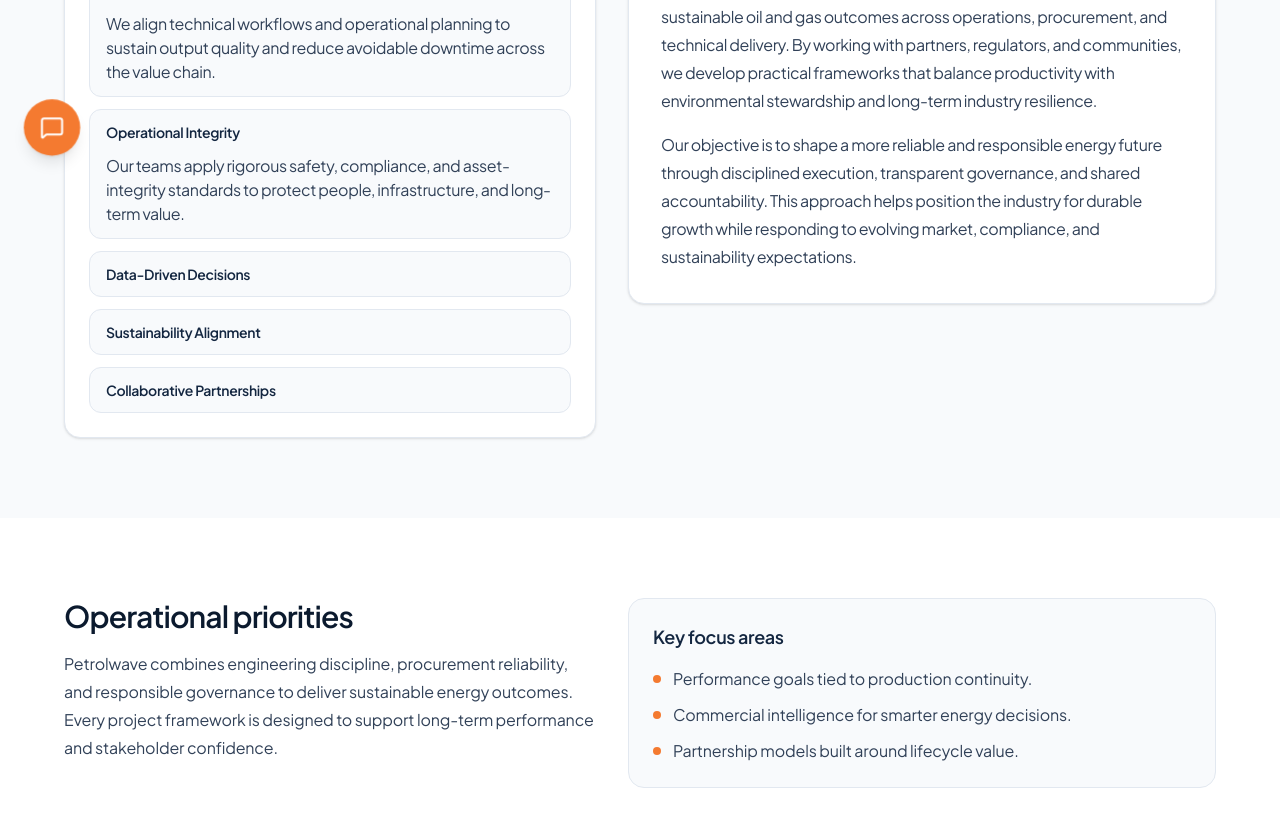
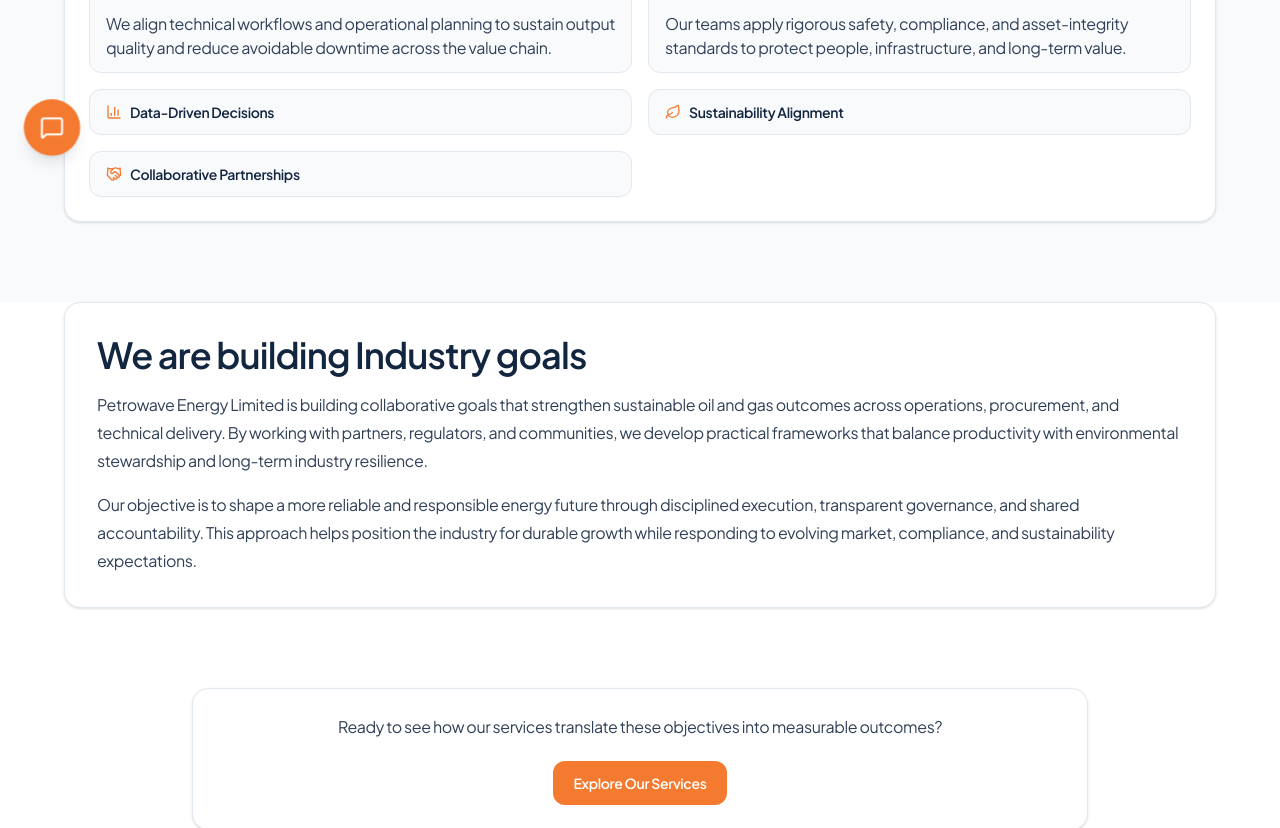
Before and after one commit to Craigmindset/petrowave, a Next.js app: page /who-we-are/oil-gas-objective in a window 1280 px wide. Shown: the part 620-1448 px from the top of the page. Built offline with nearby package versions, Linux system fonts and the light colour scheme.

Commit message:
added code

```diff
--- a/src/app/admin/dashboard/layout.tsx
+++ b/src/app/admin/dashboard/layout.tsx
@@ -76,10 +76,10 @@
 
   return (
     <main className="min-h-screen bg-[#eef3f7]">
-      <div className="mx-auto grid min-h-screen w-full max-w-[1600px] lg:grid-cols-[auto_1fr]">
+      <div className="mx-auto grid min-h-screen w-full max-w-400 lg:grid-cols-[auto_1fr]">
         <aside
           className={`fixed inset-y-0 left-0 z-40 border-r border-slate-200 bg-white shadow-xl transition-transform duration-300 lg:sticky lg:top-0 lg:translate-x-0 lg:shadow-none ${
-            sidebarCollapsed ? "w-[92px]" : "w-[280px]"
+            sidebarCollapsed ? "w-23" : "w-70"
           } ${mobileNavOpen ? "translate-x-0" : "-translate-x-full lg:translate-x-0"}`}
         >
           <div className="flex h-full flex-col p-4">
--- a/src/app/services/page.tsx
+++ b/src/app/services/page.tsx
@@ -303,7 +303,7 @@
                 </div>
 
                 <div className="overflow-hidden rounded-xl border border-slate-200 bg-slate-100">
-                  <div className="relative h-full min-h-[240px] w-full">
+                  <div className="relative h-full min-h-60 w-full">
                     <Image
                       src={service.image}
                       alt={service.title}
--- a/src/app/who-we-are/about-us/page.tsx
+++ b/src/app/who-we-are/about-us/page.tsx
@@ -23,7 +23,6 @@
   },
   {
     title: "Resilience",
-    body: "We remain focused and determined, overcoming challenges with strength, innovation, and a results-driven mindset.",
     Icon: Flame,
   },
   {
@@ -118,18 +117,26 @@
                 every project.
               </p>
 
-              <Link
-                href="/who-we-are/oil-gas-objective"
-                className="mt-6 inline-flex items-center rounded-xl bg-[#f47a30] px-5 py-3 text-sm font-semibold tracking-tight text-white transition hover:bg-[#ff8a3d]"
-              >
-                Our Objectives
-              </Link>
+              <div className="mt-6 flex flex-col gap-3 sm:flex-row sm:flex-wrap">
+                <Link
+                  href="/who-we-are/oil-gas-objective"
+                  className="inline-flex items-center rounded-xl bg-[#f47a30] px-5 py-3 text-sm font-semibold tracking-tight text-white transition hover:bg-[#ff8a3d]"
+                >
+                  Our Objectives
+                </Link>
+                <Link
+                  href="/who-we-are/our-team"
+                  className="inline-flex items-center rounded-xl border border-[#f47a30] px-5 py-3 text-sm font-semibold tracking-tight text-[#132640] transition hover:bg-[#f47a30] hover:text-white"
+                >
+                  Meet Our Team
+                </Link>
+              </div>
             </article>
           </AnimatedReveal>
 
           <AnimatedReveal delay={0.12}>
             <article className="overflow-hidden rounded-2xl">
-              <div className="relative h-full min-h-[500px] w-full">
+              <div className="relative h-full min-h-125 w-full">
                 <Image
                   src="/about.petrowave22.png"
                   alt="Petrowave professionals collaborating in the field"
@@ -142,11 +149,11 @@
         </div>
       </section>
 
-      <section className="bg-white px-6 py-16 sm:py-20">
+      <section className="bg-black px-6 py-16 sm:py-20">
         <div className="mx-auto w-full max-w-6xl">
           <AnimatedReveal>
             <article className="max-w-4xl">
-              <p className="text-base leading-7 tracking-tight text-slate-700 sm:text-lg">
+              <p className="text-base leading-7 tracking-tight text-white sm:text-lg">
                 Through our commitment to excellence, innovation, and continuous
                 improvement, Petrowave Energy Limited has earned a solid
                 reputation and commendable track record within the Energy and
@@ -176,19 +183,19 @@
             {[
               {
                 title: "Mission",
-                body: "Deliver dependable, safety-led energy solutions through disciplined execution, transparent governance, and strategic collaboration.",
+                body: "To redefine excellence in Oil & Gas by delivering innovative, sustainable, and value-driven solutions that empower our clients, advance industry standards, and build lasting partnerships rooted in trust and performance.",
                 hoverClass: "hover:bg-emerald-50 hover:border-emerald-200",
               },
               {
                 title: "Vision",
-                body: "Be the most trusted energy partner across procurement, operations, and sustainability by setting the benchmark for service excellence.",
+                body: "To be Africa's most trusted energy partner, shaping the future of Oil & Gas through uncompromising quality, cutting-edge innovation, and a relentless commitment to creating shared growth and global relevance.",
                 hoverClass: "hover:bg-rose-50 hover:border-rose-200",
               },
-              {
-                title: "Goals",
-                body: "Accelerate project performance, strengthen local and global partnerships, and drive measurable long-term value for stakeholders.",
-                hoverClass: "hover:bg-emerald-50 hover:border-emerald-200",
-              },
+              // {
+              //   title: "Goals",
+              //   body: "Accelerate project performance, strengthen local and global partnerships, and drive measurable long-term value for stakeholders.",
+              //   hoverClass: "hover:bg-emerald-50 hover:border-emerald-200",
+              // },
             ].map((item, index) => (
               <AnimatedReveal key={item.title} delay={index * 0.08}>
                 <article
--- a/src/app/who-we-are/oil-gas-objective/page.tsx
+++ b/src/app/who-we-are/oil-gas-objective/page.tsx
@@ -1,3 +1,5 @@
+import Link from "next/link";
+import { BarChart3, Gauge, Handshake, Leaf, ShieldCheck } from "lucide-react";
 import { SubPageTemplate } from "@/components/subpage-template";
 import { AnimatedReveal } from "@/components/animated-reveal";
 import { buildMetadata } from "@/lib/metadata";
@@ -13,6 +15,39 @@
 });
 
 export default function OilGasObjectivePage() {
+  const focusAreas = [
+    {
+      title: "Production Continuity",
+      body: "We align technical workflows and operational planning to sustain output quality and reduce avoidable downtime across the value chain.",
+      Icon: Gauge,
+      open: true,
+    },
+    {
+      title: "Operational Integrity",
+      body: "Our teams apply rigorous safety, compliance, and asset-integrity standards to protect people, infrastructure, and long-term value.",
+      Icon: ShieldCheck,
+      open: true,
+    },
+    {
+      title: "Data-Driven Decisions",
+      body: "We use performance metrics and market intelligence to guide procurement, maintenance, and field execution priorities.",
+      Icon: BarChart3,
+      open: false,
+    },
+    {
+      title: "Sustainability Alignment",
+      body: "Environmental responsibility is integrated into our project lifecycle through measurable controls and reporting frameworks.",
+      Icon: Leaf,
+      open: false,
+    },
+    {
+      title: "Collaborative Partnerships",
+      body: "We co-create practical delivery models with stakeholders to accelerate project milestones and strengthen ecosystem resilience.",
+      Icon: Handshake,
+      open: false,
+    },
+  ];
+
   return (
     <SubPageTemplate
       content={content}
@@ -20,46 +55,21 @@
       heroBackgroundImage="/petrowave-drill-reporting.jpg"
     >
       <section className="bg-slate-50 px-6 py-16 sm:py-20">
-        <div className="mx-auto grid w-full max-w-6xl gap-8 md:grid-cols-[0.95fr_1.05fr]">
+        <div className="mx-auto w-full max-w-6xl">
           <AnimatedReveal>
             <article className="rounded-2xl border border-slate-200 bg-white p-6 shadow-sm transition duration-300 sm:hover:-translate-y-1 sm:hover:border-slate-300 sm:hover:shadow-md">
               <h2 className="text-2xl font-semibold tracking-tight text-[#132640] sm:text-3xl">
                 Strategic Focus Areas
               </h2>
-              <div className="mt-5 space-y-3">
-                {[
-                  {
-                    title: "Production Continuity",
-                    body: "We align technical workflows and operational planning to sustain output quality and reduce avoidable downtime across the value chain.",
-                    open: true,
-                  },
-                  {
-                    title: "Operational Integrity",
-                    body: "Our teams apply rigorous safety, compliance, and asset-integrity standards to protect people, infrastructure, and long-term value.",
-                    open: true,
-                  },
-                  {
-                    title: "Data-Driven Decisions",
-                    body: "We use performance metrics and market intelligence to guide procurement, maintenance, and field execution priorities.",
-                    open: false,
-                  },
-                  {
-                    title: "Sustainability Alignment",
-                    body: "Environmental responsibility is integrated into our project lifecycle through measurable controls and reporting frameworks.",
-                    open: false,
-                  },
-                  {
-                    title: "Collaborative Partnerships",
-                    body: "We co-create practical delivery models with stakeholders to accelerate project milestones and strengthen ecosystem resilience.",
-                    open: false,
-                  },
-                ].map((item) => (
+              <div className="mt-5 grid gap-4 md:grid-cols-2">
+                {focusAreas.map((item) => (
                   <details
                     key={item.title}
-                    className="group rounded-xl border border-slate-200 bg-slate-50 px-4 py-3"
+                    className="group rounded-xl border border-slate-200 bg-slate-50 px-4 py-3 transition duration-300 hover:border-[#f47a30]"
                     open={item.open}
                   >
-                    <summary className="cursor-pointer list-none text-sm font-semibold tracking-tight text-[#132640]">
+                    <summary className="flex cursor-pointer list-none items-center gap-2 text-sm font-semibold tracking-tight text-[#132640]">
+                      <item.Icon className="h-4 w-4 text-[#f47a30]" />
                       {item.title}
                     </summary>
                     <p className="mt-3 text-sm leading-6 tracking-tight text-slate-700 sm:text-base">
@@ -70,7 +80,11 @@
               </div>
             </article>
           </AnimatedReveal>
+        </div>
+      </section>
 
+      <section className="bg-white px-6 pb-16 sm:pb-20">
+        <div className="mx-auto w-full max-w-6xl">
           <AnimatedReveal delay={0.08}>
             <article className="rounded-2xl border border-slate-200 bg-white p-6 shadow-sm transition duration-300 sm:hover:-translate-y-1 sm:hover:border-slate-300 sm:hover:shadow-md sm:p-8">
               <h2 className="text-3xl font-semibold tracking-tight text-[#132640] sm:text-4xl">
@@ -95,6 +109,25 @@
           </AnimatedReveal>
         </div>
       </section>
+
+      <section className="bg-white px-6 pb-16 sm:pb-20">
+        <div className="mx-auto w-full max-w-4xl text-center">
+          <AnimatedReveal>
+            <article className="rounded-2xl border border-slate-200 bg-white p-6 shadow-sm">
+              <p className="text-sm leading-7 tracking-tight text-slate-700 sm:text-base">
+                Ready to see how our services translate these objectives into
+                measurable outcomes?
+              </p>
+              <Link
+                href="/services"
+                className="mt-5 inline-flex items-center rounded-xl bg-[#f47a30] px-5 py-3 text-sm font-semibold tracking-tight text-white transition hover:bg-[#ff8a3d]"
+              >
+                Explore Our Services
+              </Link>
+            </article>
+          </AnimatedReveal>
+        </div>
+      </section>
     </SubPageTemplate>
   );
 }
--- a/src/app/who-we-are/our-team/page.tsx
+++ b/src/app/who-we-are/our-team/page.tsx
@@ -1,4 +1,5 @@
 import Image from "next/image";
+import Link from "next/link";
 import {
   Award,
   Crown,
@@ -149,6 +150,25 @@
           </div>
         </div>
       </section>
+
+      <section className="bg-black px-6 pb-16 sm:pb-20">
+        <div className="mx-auto w-full max-w-4xl text-center">
+          <AnimatedReveal>
+            <article className="rounded-2xl border border-white/10 bg-white/5 p-6">
+              <p className="text-sm leading-7 tracking-tight text-slate-200 sm:text-base">
+                Want to explore the strategic objectives guiding how we deliver
+                value across the oil and gas lifecycle?
+              </p>
+              <Link
+                href="/who-we-are/oil-gas-objective"
+                className="mt-5 inline-flex items-center rounded-xl bg-[#f47a30] px-5 py-3 text-sm font-semibold tracking-tight text-white transition hover:bg-[#ff8a3d]"
+              >
+                Explore Oil & Gas Objective
+              </Link>
+            </article>
+          </AnimatedReveal>
+        </div>
+      </section>
     </main>
   );
 }
--- a/src/components/industry-carousel.tsx
+++ b/src/components/industry-carousel.tsx
@@ -47,7 +47,7 @@
       <div className="mx-auto w-full max-w-7xl overflow-hidden">
         <motion.div
           key={activeSlide}
-          className="mx-auto grid w-full max-w-[760px] grid-cols-6 items-center justify-items-center gap-3"
+          className="mx-auto grid w-full max-w-190 grid-cols-6 items-center justify-items-center gap-3"
           initial={{ opacity: 0, y: 8 }}
           animate={{ opacity: 1, y: 0 }}
           transition={{ duration: 0.35, ease: "easeOut" }}
--- a/src/components/partnership-content.tsx
+++ b/src/components/partnership-content.tsx
@@ -122,11 +122,11 @@
       </section>
 
       <section className="px-6 pb-16 sm:pb-20">
-        <div className="mx-auto w-full max-w-6xl rounded-2xl border border-slate-200 bg-white p-6 shadow-sm sm:p-8">
-          <h2 className="text-2xl font-semibold tracking-tight text-[#132640] sm:text-3xl">
+        <div className="mx-auto w-full max-w-6xl rounded-2xl border border-white/10 bg-black p-6 shadow-sm sm:p-8">
+          <h2 className="text-2xl font-semibold tracking-tight text-white sm:text-3xl">
             Build a Partnership That Delivers Results
           </h2>
-          <p className="mt-3 max-w-3xl text-sm leading-6 tracking-tight text-slate-600 sm:text-base">
+          <p className="mt-3 max-w-3xl text-sm leading-6 tracking-tight text-white/80 sm:text-base">
             Submit a partnership request and our strategy team will schedule an
             evaluation session to align priorities, define scope, and identify
             execution milestones.
--- a/src/components/service-section.tsx
+++ b/src/components/service-section.tsx
@@ -150,7 +150,7 @@
                 aria-label={service.title}
               >
                 <article className="flex h-full flex-col rounded-2xl border border-slate-200 bg-white p-5 shadow-sm shadow-slate-900/5 transition hover:-translate-y-0.5 hover:shadow-md">
-                  <div className="relative mb-4 aspect-[4/3] w-full overflow-hidden rounded-xl">
+                  <div className="relative mb-4 aspect-4/3 w-full overflow-hidden rounded-xl">
                     <Image
                       src={service.image}
                       alt={service.alt}
--- a/src/components/site-header.tsx
+++ b/src/components/site-header.tsx
@@ -46,7 +46,7 @@
                 className={cn(
                   "absolute top-full mt-2",
                   isGridMenu
-                    ? "left-1/2 w-[720px] -translate-x-1/2"
+                    ? "left-1/2 w-180 -translate-x-1/2"
                     : "left-0 w-75",
                 )}
               >
```
